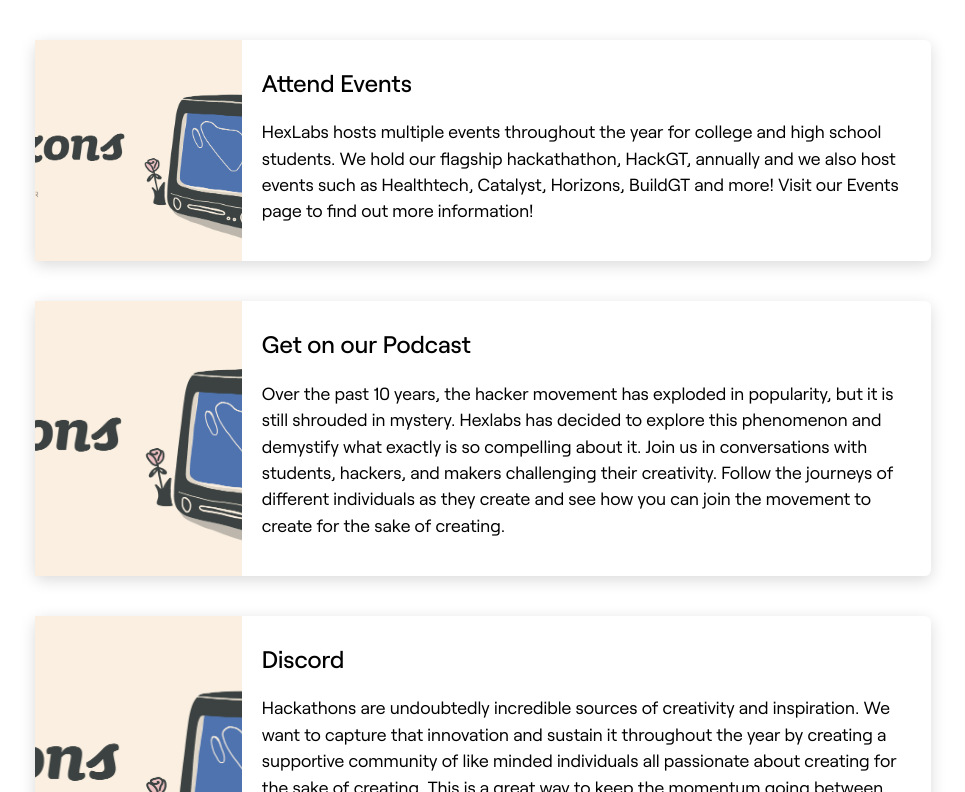
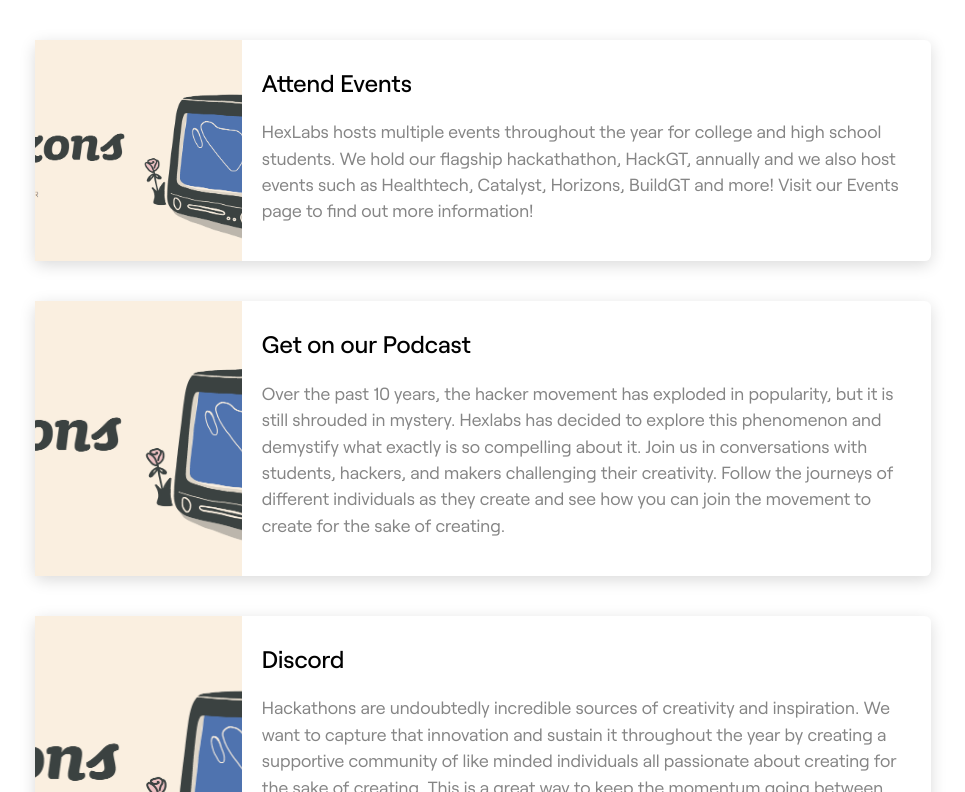
Before and after one commit to HackGT/hexlabs-website, a Next.js app: page /get-involved in a window 1280 px wide. Shown: the part 908-1700 px from the top of the page, without its empty margins (157-1122 px from the left). Built offline with nearby package versions, Linux system fonts and the light colour scheme.

Commit message:
update card body color

```diff
--- a/components/horizontalCard.module.css
+++ b/components/horizontalCard.module.css
@@ -30,4 +30,6 @@
 
 .content p {
   font-size: 1.1rem;
+  color: var(--color-gray)
+
 }
```
